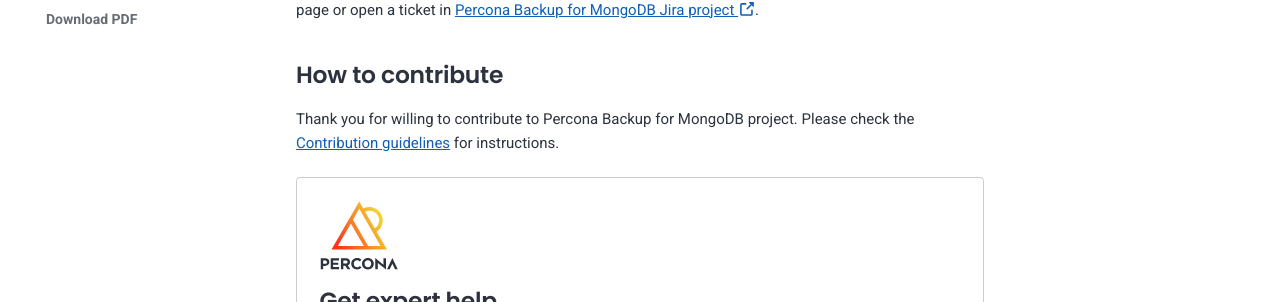
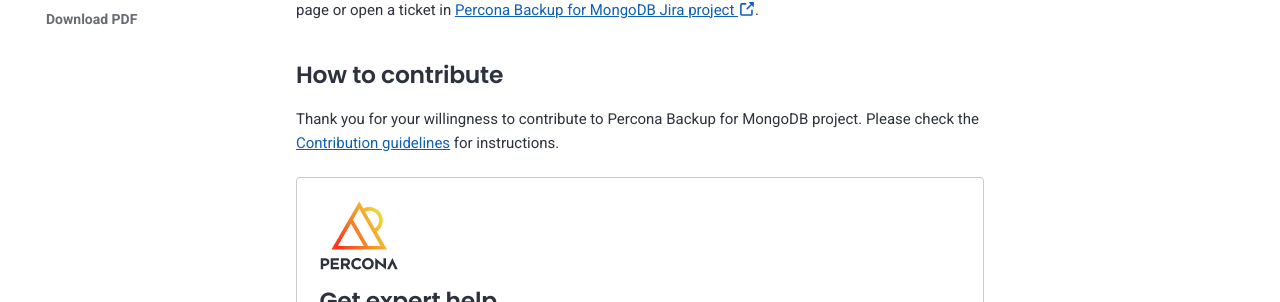
Before and after one commit to percona/pbm-docs, an MkDocs documentation site: the page built from docs/about-docs.md, in a window 1280 px wide and 1187 px high. Shown: the part 589-891 px from the top of the window. Built offline with MkDocs 1.6.1 and Material for MkDocs 9.7.7, drawn with Linux system fonts in a browser that asks for light colours; nearby versions of some CDN libraries; comment, search, counter and statistics services are not loaded.

Commit message:
Update docs/about-docs.md
Co-authored-by: radoslawszulgo <radoslaw.szulgo@percona.com>

```diff
--- a/docs/about-docs.md
+++ b/docs/about-docs.md
@@ -14,4 +14,4 @@
 
 ## How to contribute
 
-Thank you for willing to contribute to Percona Backup for MongoDB project. Please check the [Contribution guidelines](reference/contributig.md) for  instructions.
+Thank you for your willingness to contribute to Percona Backup for MongoDB project. Please check the [Contribution guidelines](reference/contributing.md) for instructions.
```
